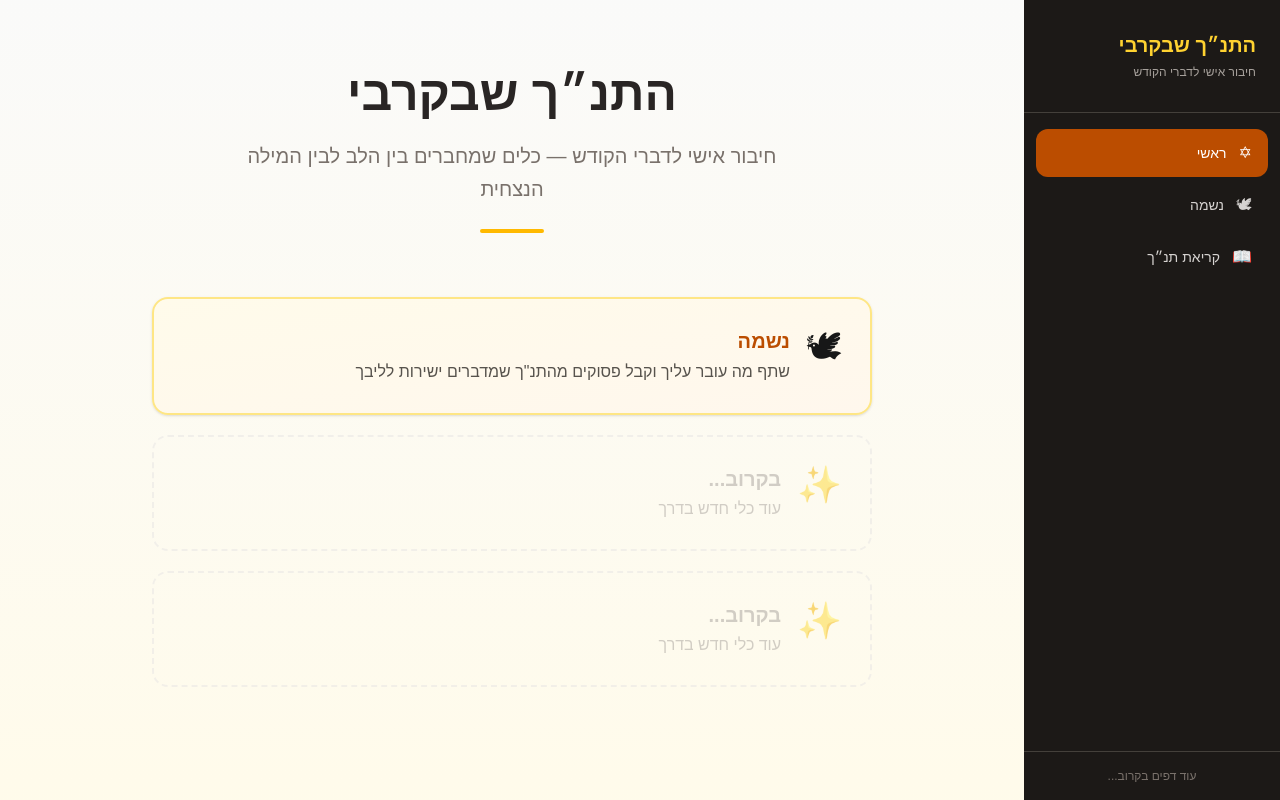
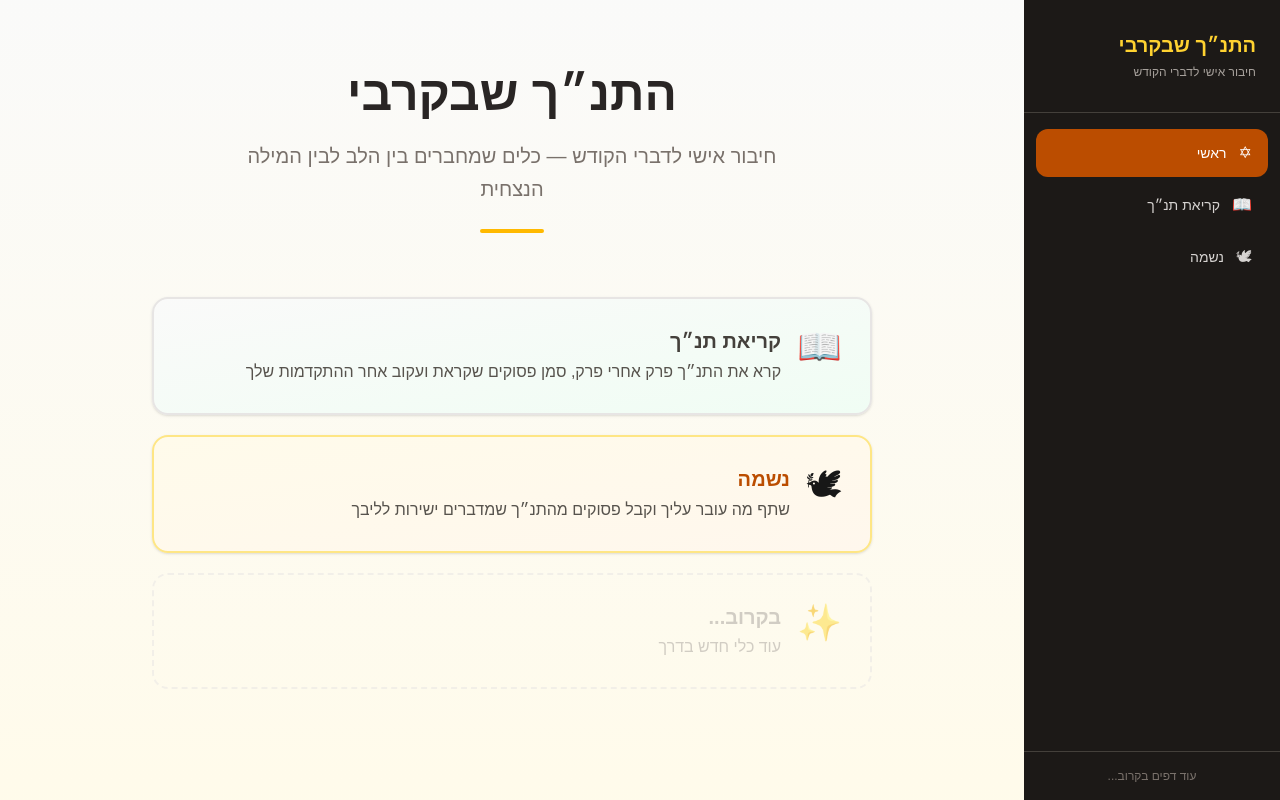
Before and after one commit to EyalHar/neshama-app, a Next.js app: page / in a window 1280 px wide. Built offline with nearby package versions, Linux system fonts and the light colour scheme.

Commit message:
Add Tanakh reader to homepage and sidebar, ordered before Neshama

```diff
--- a/app/components/Sidebar.tsx
+++ b/app/components/Sidebar.tsx
@@ -6,8 +6,8 @@ import { useState } from "react";
 
 const NAV_ITEMS = [
   { href: "/", label: "ראשי", icon: "✡" },
+  { href: "/tanakh", label: "קריאת תנ״ך", icon: "📖" },
   { href: "/neshama", label: "נשמה", icon: "🕊" },
-  { href: "/tanakh", label: "קריאת תנ״ך", icon: "📖" },
 ];
 
 export default function Sidebar() {
--- a/app/page.tsx
+++ b/app/page.tsx
@@ -2,9 +2,17 @@ import Link from "next/link";
 
 const FEATURES = [
   {
+    href: "/tanakh",
+    title: "קריאת תנ״ך",
+    description: "קרא את התנ״ך פרק אחרי פרק, סמן פסוקים שקראת ועקוב אחר ההתקדמות שלך",
+    icon: "📖",
+    color: "from-stone-50 to-green-50 border-stone-200 hover:border-green-400",
+    labelColor: "text-stone-700",
+  },
+  {
     href: "/neshama",
     title: "נשמה",
-    description: "שתף מה עובר עליך וקבל פסוקים מהתנ\"ך שמדברים ישירות לליבך",
+    description: "שתף מה עובר עליך וקבל פסוקים מהתנ״ך שמדברים ישירות לליבך",
     icon: "🕊",
     color: "from-amber-50 to-orange-50 border-amber-200 hover:border-amber-400",
     labelColor: "text-amber-700",
@@ -43,7 +51,7 @@ export default function HomePage() {
           ))}
 
           {/* Placeholder cards */}
-          {[1, 2].map((i) => (
+          {[1].map((i) => (
             <div key={i} className="border-2 border-dashed border-stone-200 rounded-2xl p-7 opacity-50">
               <div className="flex items-start gap-4">
                 <span className="text-4xl">✨</span>
```
